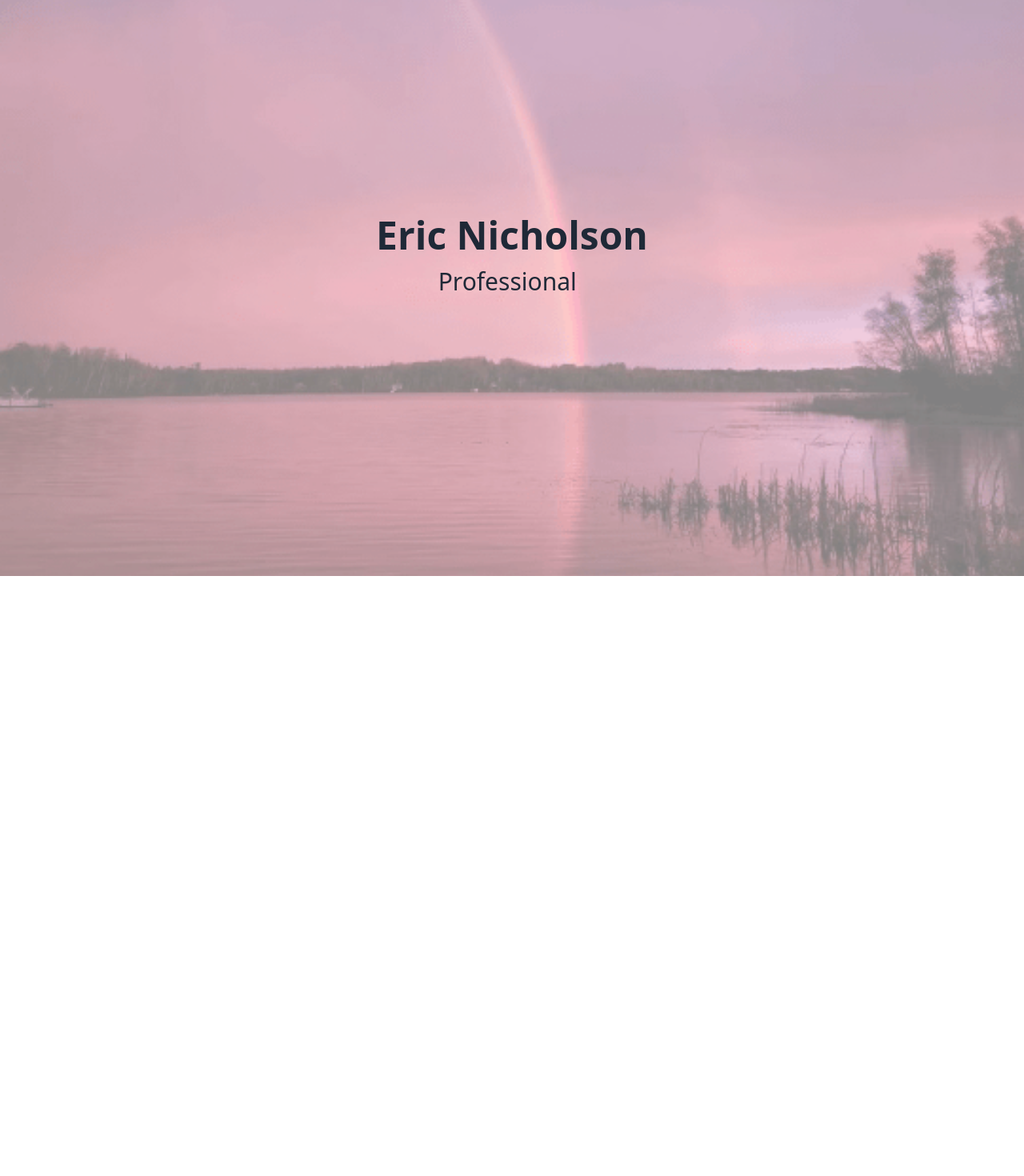
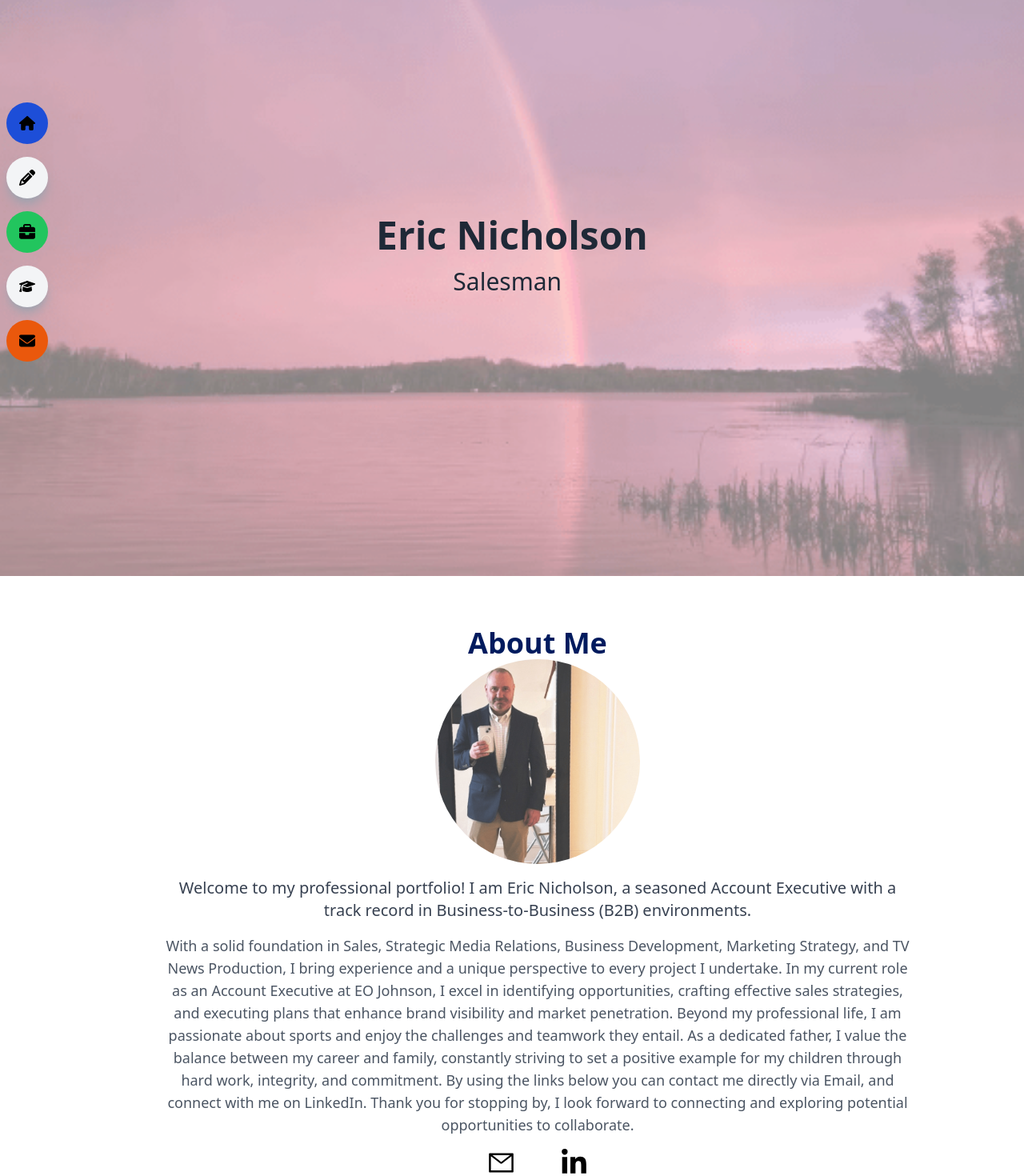
Before and after one commit to T-Hughes94/eric-nicholson, a React (Vite) app: page / in a window 1280 px wide. Shown: the part 80-1550 px from the top of the page at 80% size. Before the commit the page ends 800 px from the top, so only its background shows below. Built offline with nearby package versions, Linux system fonts and the light colour scheme.

Commit message:
added Experience and experience item components

```diff
--- a/src/App.jsx
+++ b/src/App.jsx
@@ -1,13 +1,17 @@
 import { useState } from 'react'
 import './index.css';
+import SideNav from './components/SideNav'
 import Main from './components/Main'
+import AboutMe from './components/AboutMe'
 
 function App() {
 
 
   return (
     <>
-     <Main/>
+    <SideNav/>
+    <Main/>
+    <AboutMe/>
     </>
   )
 }
--- a/src/components/AboutMe.jsx
+++ b/src/components/AboutMe.jsx
@@ -1,7 +1,7 @@
 import React from 'react';
 import { FaLinkedinIn, FaGithub } from 'react-icons/fa';
 import { AiOutlineMail } from 'react-icons/ai';
-import officialResume from '../assets/Official-resume.pdf';
+import profileImg from '../assets/eric-profile.png';
 
 const AboutMe = () => {
   return (
@@ -10,41 +10,30 @@ const AboutMe = () => {
 
       {/* Introduction */}
       <img
-        src="https://avatars.githubusercontent.com/u/133562544?v=4"
+        src={profileImg}
         alt="Profile Picture"
         className="w-64 h-64 rounded-full mx-auto mb-4 hover:scale-110 ease-in duration-200"
       />
       <p className="text-gray-700 text-xl my-4">
-        Hi, I'm Terence Hughes, a passionate developer currently based in New York with a love for creating innovative solutions.
+      Welcome to my professional portfolio! I am Eric Nicholson, a seasoned Account Executive with a track record in Business-to-Business (B2B) environments.
       </p>
 
       {/* Additional Information */}
       <p className="text-gray-600 text-lg my-4">
-        I enjoy building applications that solve real-world problems and exploring new technologies. My experience as a chef in the hospitality industry has taught me valuable leadership skills and how to effectively communicate with team members. I also enjoy nature, spending time with family, and music. You can reach me via email, connect with me on LinkedIn, view my GitHub page, and checkout my resume using the links below.
+        With a solid foundation in Sales, Strategic Media Relations, Business Development, Marketing Strategy, and TV News Production, I bring experience and a unique perspective to every project I undertake.
+        In my current role as an Account Executive at EO Johnson, I excel in identifying opportunities, crafting effective sales strategies, and executing plans that enhance brand visibility and market penetration.
+        Beyond my professional life, I am passionate about sports and enjoy the challenges and teamwork they entail. As a dedicated father, I value the balance between my career and family, constantly striving to set a positive example for my children through hard work, integrity, and commitment.
+        By using the links below you can contact me directly via Email, and connect with me on LinkedIn.
+        Thank you for stopping by, I look forward to connecting and exploring potential opportunities to collaborate.
       </p>
 
       {/* Social Media Links */}
       <div className="flex justify-center gap-14 mt-4">
-        <a href="mailto:terencehughes450@gmail.com" target="_blank" rel="noopener noreferrer">
+        <a href="mailto:enicholson@eojohnson.com" target="_blank" rel="noopener noreferrer">
           <AiOutlineMail className="cursor-pointer hover:scale-110 ease-in duration-150" size={35} />
         </a>
-        <a href="https://www.linkedin.com/in/terence-hughes-27204128a/" target="_blank" rel="noopener noreferrer">
+        <a href="https://www.linkedin.com/in/eric-n-121126114/" target="_blank" rel="noopener noreferrer">
           <FaLinkedinIn className="cursor-pointer hover:scale-110 ease-in duration-150" size={35} />
-        </a>
-        <a href="https://github.com/T-Hughes94" target="_blank" rel="noopener noreferrer">
-          <FaGithub className="cursor-pointer hover:scale-110 ease-in duration-150" size={35} />
-        </a>
-      </div>
-
-      {/* Download Resume Button */}
-      <div className="mt-8"> {/* Ensure there's space between the social links and the button */}
-        <a
-          href={officialResume} // Link to your resume file
-          target="_blank" // Open in a new tab
-          rel="noopener noreferrer"
-          className="px-6 py-3 bg-blue-600 text-white rounded-lg hover:bg-blue-700 transition duration-300"
-        >
-          My Resume
         </a>
       </div>
     </div>
--- /dev/null
+++ b/src/components/Experience.jsx
@@ -0,0 +1,47 @@
+import React from 'react';
+import ExperienceItem from './ExperienceItem';
+
+// Data array with experience details
+const data = [
+  {
+    year: '2024',
+    title: 'Kitchen Manager',
+    company: 'Puttery',
+    duration: 'Current',
+    details: 'Oversee day-to-day kitchen operations in multiple departments, including the line, prep kitchen, and dishwashing areas. Delegate tasks among staff to ensure productivity and proper sanitation when handling food products, while also maintaining a clean environment and equipment. Communicate effectively to avoid confusion and ensure everyone is on the same page throughout the working day. Collaborate with front-of-house staff and managers to create the best possible experience for guests.',
+  },
+  {
+    year: '2021',
+    title: 'Sous Chef',
+    company: 'bartaco',
+    duration: '2 years',
+    details: 'Developed new menu items that incorporated diverse cultural flavors, enhancing customer satisfaction. Managed a team of 10 cooks, improving kitchen efficiency through effective delegation and scheduling. Demonstrated best practices while training others to ensure consistent quality.',
+  },
+  {
+    year: '2019',
+    title: 'Glazier',
+    company: 'Aurora Glazing Solutions',
+    duration: '2 years',
+    details: 'Participated in the installation and customization of high-end retail storefronts across the United States. Conducted comprehensive on-site assessments and measurements before installing architectural metal and glass systems. Implemented strategic solutions to optimize the installation process. Collaborated on large-scale projects from conceptual stages through planning and execution, ensuring successful outcomes while meeting strict deadlines.',
+  },
+];
+
+const Experience = () => {
+  return (
+    <div id="experience" className="max-w-[1040px] mx-auto md:pl-20 p-4 py-16">
+      <h1 className="text-4xl font-bold text-center text-[#001b5e] mb-8">Experience</h1> {/* Heading */}
+      {data.map((item, idx) => (
+        <ExperienceItem
+          key={idx}
+          year={item.year}
+          title={item.title}
+          company={item.company}
+          duration={item.duration}
+          details={item.details}
+        />
+      ))}
+    </div>
+  );
+};
+
+export default Experience;
--- /dev/null
+++ b/src/components/ExperienceItem.jsx
@@ -0,0 +1,22 @@
+import React from 'react';
+
+const ExperienceItem = ({ year, title, company, duration, details }) => {
+  return (
+    <ol className="flex flex-col md:flex-row relative border-l border-stone-200 ml-4"> {/* Added margin-left for spacing */}
+      <li className="mb-8"> {/* Margin-bottom for spacing between list items */}
+        <div className="absolute w-4 h-4 bg-stone-200 rounded-full mt-1.5 -left-2 border-black"/> {/* Timeline circle */}
+        <div className="ml-6"> {/* Margin-left for spacing from the timeline */}
+          <p className="flex flex-wrap gap-4 flex-row items-center justify-start text-xs md:text-sm"> {/* Text styling */}
+            <span className="inline-block px-2 py-1 font-semibold text-white bg-[#001b5e] rounded-md">{year}</span> {/* Bold for  memphasis */}
+            <span className="text-lg font-semibold text-[#001b5e]">{title}</span>
+            <span className="my-1 text-sm font-normal leading-none text-black-400">{company}</span>
+            <span className="my-1 text-sm font-normal leading-none text-black-400">{duration}</span>
+          </p>
+          <p className="mt-2 text-base text-stone-800">{details}</p> {/* Margin-top for spacing */}
+        </div>
+      </li>
+    </ol>
+  );
+};
+
+export default ExperienceItem;
--- a/src/components/SideNav.jsx
+++ b/src/components/SideNav.jsx
@@ -1,7 +1,5 @@
 import React, { useState } from 'react';
-import { AiOutlineMenu, AiOutlineHome, AiOutlineMail,AiOutlineRead,AiOutlineCoffee,} from 'react-icons/ai';
-import { GrProjects } from 'react-icons/gr';
-import { BsPerson } from 'react-icons/bs';
+import { FaBriefcase, FaHouse, FaGraduationCap, FaEnvelope, FaPencil, FaBars} from "react-icons/fa6";
 
 const Sidenav = () => {
   const [nav, setNav] = useState(false);
@@ -17,7 +15,7 @@ const Sidenav = () => {
   return (
     <div>
       {/* Hamburger Menu */}
-      <AiOutlineMenu onClick={toggleNav} className="absolute top-4 right-4 z-[99] md:hidden" />
+      <FaBars onClick={toggleNav} className="absolute top-4 right-4 z-[99] md:hidden" />
 
       {/* Mobile Navigation */}
       {nav && (
@@ -27,7 +25,7 @@ const Sidenav = () => {
             className="w-[75%] flex justify-center items-center rounded-full shadow-lg bg-blue-100 shadow-gray-400 m-2 p-4 cursor-pointer hover:scale-110 ease-in duration-200"
             onClick={closeNav} // Close the menu when clicked
           >
-            <AiOutlineHome size={20} />
+            <FaHouse size={20} />
             <span className="pl-4">Home</span>
           </a>
           <a
@@ -35,7 +33,7 @@ const Sidenav = () => {
             className="w-[75%] flex justify-center items-center rounded-full shadow-lg bg-gray-100 shadow-gray-400 m-2 p-4 cursor-pointer hover:scale-110 ease-in duration-200"
             onClick={closeNav} // Close the menu when clicked
           >
-            <AiOutlineCoffee size={20} />
+            <FaPencil size={20} />
             <span className="pl-4">About</span>
           </a>
           <a
@@ -43,7 +41,7 @@ const Sidenav = () => {
             className="w-[75%] flex justify-center items-center rounded-full shadow-lg bg-gray-100 shadow-gray-400 m-2 p-4 cursor-pointer hover:scale-110 ease-in duration-200"
             onClick={closeNav} // Close the menu when clicked
           >
-            <GrProjects size={20} />
+            <FaBriefcase size={20} />
             <span className="pl-4">Experience</span>
           </a>
            <a
@@ -51,7 +49,7 @@ const Sidenav = () => {
             className="w-[75%] flex justify-center items-center rounded-full shadow-lg bg-gray-100 shadow-gray-400 m-2 p-4 cursor-pointer hover:scale-110 ease-in duration-200"
             onClick={closeNav} // Close the menu when clicked
           >
-            <AiOutlineRead size={20} />
+            <FaGraduationCap  size={20} />
             <span className="pl-4">Education</span>
           </a>
           <a
@@ -59,7 +57,7 @@ const Sidenav = () => {
             className="w-[75%] flex justify-center items-center rounded-full shadow-lg bg-gray-100 shadow-gray-400 m-2 p-4 cursor-pointer hover:scale-110 ease-in duration-200"
             onClick={closeNav} // Close the menu when clicked
           >
-            <AiOutlineMail size={20} />
+            <FaEnvelope size={20} />
             <span className="pl-4">Contact</span>
           </a>
         </div>
@@ -70,33 +68,34 @@ const Sidenav = () => {
         <div className="flex flex-col">
           <a
             href="#main"
-            className="rounded-full shadow-lg bg-gray-100 shadow-gray-400 m-2 p-4 cursor-pointer hover:scale-110 ease-in duration-300"
+            className="rounded-full bg-blue-700 shadow-gray-400 m-2 p-4 cursor-pointer hover:scale-110 ease-in duration-300"
           >
-            <AiOutlineHome size={20} />
+            <FaHouse size={20} />
           </a>
           <a
             href="#about"
             className="rounded-full shadow-lg bg-gray-100 shadow-gray-400 m-2 p-4 cursor-pointer hover:scale-110 ease-in duration-300"
           >
-            <AiOutlineCoffee size={20} />
+            <FaPencil size={20} />
           </a>
           <a
             href="#experience"
-            className="rounded-full shadow-lg bg-gray-100 shadow-gray-400 m-2 p-4 cursor-pointer hover:scale-110 ease-in duration-300"
+            className="rounded-full bg-green-500 shadow-gray-400 m-2 p-4 cursor-pointer hover:scale-110 ease-in duration-300"
           >
-            <GrProjects size={20} />
+            <FaBriefcase size={20} />
           </a>
           <a
             href="#education"
             className="rounded-full shadow-lg bg-gray-100 shadow-gray-400 m-2 p-4 cursor-pointer hover:scale-110 ease-in duration-300"
           >
-            <AiOutlineRead size={20} />
+            <FaGraduationCap  size={20} />
           </a>
           <a
             href="mailto:your.email@example.com?subject=Contact from Website" // Email link with subject
-            className="rounded-full shadow-lg bg-gray-100 shadow-gray-400 m-2 p-4 cursor-pointer hover:scale-110 ease-in duration-300"
+            className="rounded-full bg-orange-600 shadow-gray-400 m-2 p-4 cursor-pointer hover:scale-110 ease-in duration-300"
+
           >
-            <AiOutlineMail size={20} />
+            <FaEnvelope size={20} />
           </a>
 
         </div>
```
